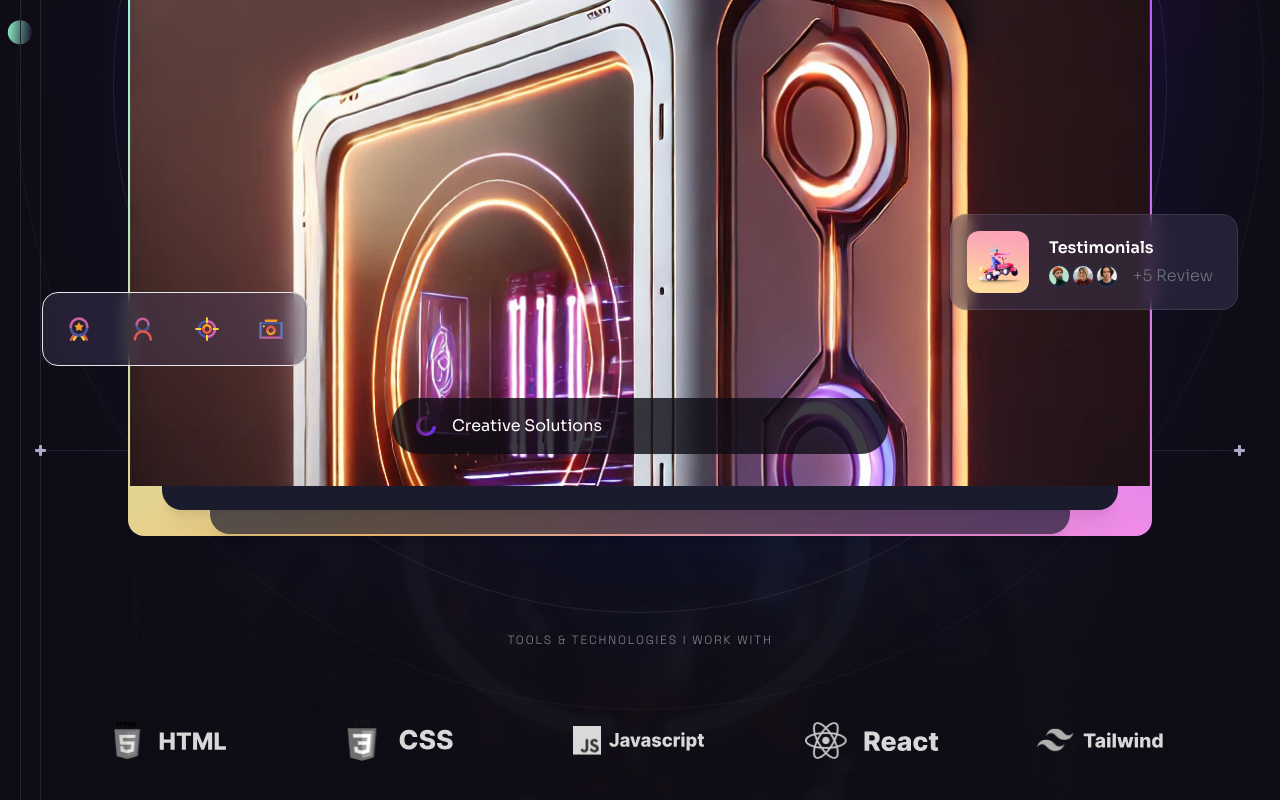
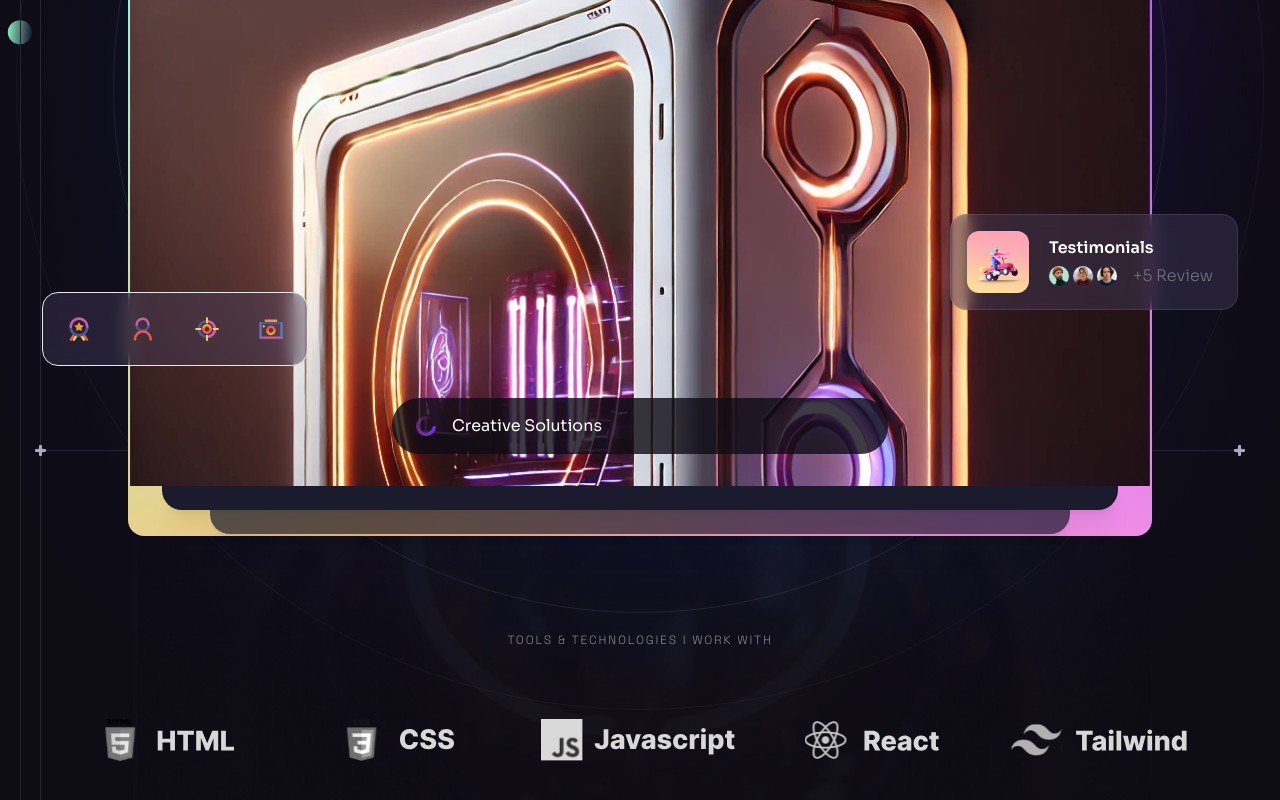
Before and after one commit to Riddox/dev-portfolio, a React (Vite) app: page / in a window 1280 px wide. Shown: the part 518-1318 px from the top of the page. Built offline with nearby package versions, Linux system fonts and the light colour scheme.

Commit message:
logo reposition

```diff
--- a/src/components/Logos.jsx
+++ b/src/components/Logos.jsx
@@ -13,7 +13,11 @@ const Logos = ({ className }) => {
             className="flex items-center justify-center flex-1 h-[8.5rem]"
             key={index}
           >
-            <img src={logo} width={134} height={28} alt="logo" />
+            <img
+              src={logo}
+              className="scale-150 transition-transform duration-300"
+              alt="logo"
+            />
           </li>
         ))}
       </ul>
```
